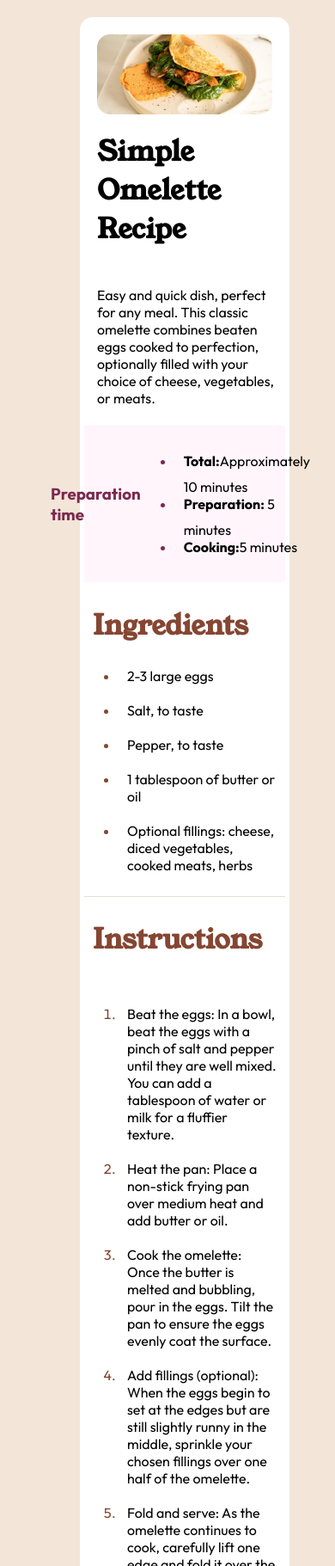
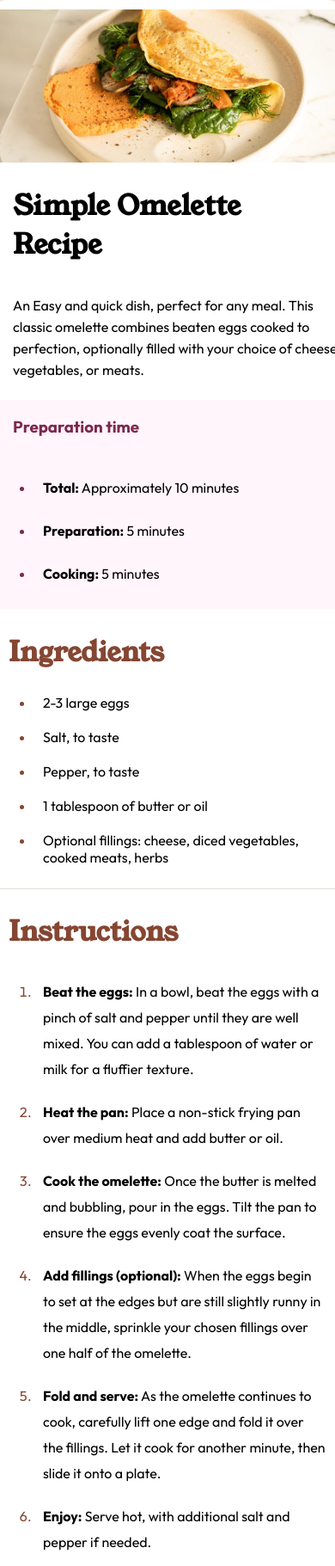
Before and after one commit to mendas-cpu/recipe-page, a plain HTML site: page index.html in a window 390 px wide. Shown: the top 1821 px of the page at 86% size. Drawn offline with Linux system fonts and the light colour scheme.

Commit message:
hello again

```diff
--- a/index.html
+++ b/index.html
@@ -15,18 +15,18 @@
   <div class="container">
     <div class="all">
       <img src="/assets/images/image-omelette.jpeg" id="img1">
-      <h1 id="title1" class="p1">Simple Omelette Recipe</h1>
-      <p>
-
-
-      <p class="p1"> Easy and quick dish, perfect for any meal. This classic omelette combines beaten eggs cooked
+      <div class="introduction_">
+      <h1 id="title1">Simple Omelette Recipe</h1>
+      <p >An Easy and quick dish, perfect for any meal. This classic omelette combines beaten eggs cooked
       to perfection, optionally filled with your choice of cheese, vegetables, or meats.</p>
+      </div>
 
         <div class="prep"><h3 style="color: hsl(332, 51%, 32%);" id="prept"> Preparation time</h3>
 
-        <ul id="ul1"><li><strong>Total:</strong>Approximately 10 minutes</li>
-          <li><strong>Preparation:</strong> 5 minutes</li>
-          <li> <strong>Cooking:</strong>5 minutes</li></ul> </div>
+          <ul id="ul1"><li><strong>Total:</strong> Approximately 10 minutes</li>
+            <li><strong>Preparation:</strong>  5 minutes</li>
+            <li> <strong>Cooking:</strong> 5 minutes</li></ul>
+       </div>
       <div class="ingredients">
       <h1 id="ing">Ingredients</h1>
 
@@ -34,27 +34,29 @@
       <li>Salt, to taste</li>
       <li>Pepper, to taste</li>
       <li>1 tablespoon of butter or oil</li>
-      <li>Optional fillings: cheese, diced vegetables, cooked meats, herbs</li></ul></div>
-
+      <li>Optional fillings: cheese, diced vegetables, cooked meats, herbs</li></ul>
+      </div>
+      <div class="instructionsdiv">
         <h1 id="inst"> Instructions</h1>
         <ol class="orderedlist">
-      <li>Beat the eggs: In a bowl, beat the eggs with a pinch of salt and pepper until they are well mixed.
+        <li><strong>Beat the eggs:</strong> In a bowl, beat the eggs with a pinch of salt and pepper until they are well mixed.
         You can add a tablespoon of water or milk for a fluffier texture. </li>
 
 
-      <li>Heat the pan: Place a non-stick frying pan over medium heat and add butter or oil.</li>
+        <li><strong>Heat the pan:</strong> Place a non-stick frying pan over medium heat and add butter or oil.</li>
 
-      <li>Cook the omelette: Once the butter is melted and bubbling, pour in the eggs. Tilt the pan to ensure
+        <li><strong>Cook the omelette:</strong> Once the butter is melted and bubbling, pour in the eggs. Tilt the pan to ensure
         the eggs evenly coat the surface.</li>
 
-      <li>Add fillings (optional): When the eggs begin to set at the edges but are still slightly runny in the
+        <li><strong>Add fillings (optional):</strong> When the eggs begin to set at the edges but are still slightly runny in the
         middle, sprinkle your chosen fillings over one half of the omelette.</li>
 
-      <li>Fold and serve: As the omelette continues to cook, carefully lift one edge and fold it over the
+        <li><strong>Fold and serve:</strong> As the omelette continues to cook, carefully lift one edge and fold it over the
         fillings. Let it cook for another minute, then slide it onto a plate.</li>
 
-      <li>Enjoy: Serve hot, with additional salt and pepper if needed.</li></ol>
-
+        <li><strong>Enjoy:</strong> Serve hot, with additional salt and pepper if needed.</li></ol>
+      </div>
+      <div class="nutrdiv">
         <h1 id="nutr">Nutrition</h1>
 
         <p id="pt">The table below shows nutritional values per serving without the additional fillings.</p>
@@ -73,8 +75,9 @@
 
         <tr><th>Fat</th>
           <td><strong>22g</strong></td></tr>
-        </table></div></p>
-        <div class="attribution">Coded By <a href="https://github.com/mendas-cpu" target="_blank">Omar Mendas</a></div>
+        </table>
+      </div>
+      </div>
 
 
 
--- a/style.css
+++ b/style.css
@@ -1,3 +1,15 @@
+:root{
+    --primary-color1:hsl(30, 54%, 90%);
+    --primary-color2:hsl(30, 18%, 87%);
+    --primary-color3:hsl(30, 10%, 34%);
+    --primary-color4:hsl(24, 5%, 18%);
+
+    --secondar-color1:hsl(14, 45%, 36%);
+    --secondar-color1:hsl(332, 51%, 32%);
+    --secondar-color1:hsl(330, 100%, 98%);
+
+
+}
 .attribution{
     text-align: center;
 }
@@ -16,6 +28,7 @@ body{
     display: flex;
     justify-content: center;
     align-items: center;
+    margin: 0 auto;
 }
 
 .all{
@@ -26,15 +39,18 @@ body{
     text-align: left;
     font-family: outfit;
     font-size: 16px;
-
+    width: 100%;
+    padding: 30px;
+    border: 1px solid white;
+    border-radius: 20px;
 }
 
 .container{
     width: 60%;
     display: flex;
     flex-direction: column;
-    border: 5px solid white;
-    border-radius: 15px;
+
+    align-items: center;
 }
 @font-face {
     font-family: outfit;
@@ -47,21 +63,24 @@ body{
 #title1{
     font-family: young;
     margin-left: 15px;
-    margin-bottom: auto;
+    margin-bottom: 20px;
 
 }
-.p1{
-    position: relative;
-    margin-top: auto;
-    margin-left: 15px;
+.introduction_{
+    display: flex;
+    flex-direction: column;
+    align-items: baseline;
+}
+.introduction_ p{
+    line-height: 25px;
 }
 .prep{
     display: flex;
     background-color: hsl(330, 100%, 98%);
     width: 100%;
-    align-items: center;
+    align-items:flex-start;
     justify-content: center;
-
+    flex-direction: column;
 }
 #ul1 li{
     padding: 10px;
@@ -73,18 +92,21 @@ body{
     color: hsl(332, 51%, 32%);
 }
 
-#prept{
-    float: none;
-}
 #ing{
     font-family: young;
     padding-left: 10px;
     margin-bottom: auto;
     color: hsl(14, 45%, 36%);
 }
-
+.instructionsdiv{
+    border-bottom: 1px solid hsl(30, 18%, 87%);
+}
+.orderedlist{
+    line-height: 50px;
+}
 .orderedlist li{
     padding: 10px;
+    line-height: 30px;
 }
 .orderedlist li::marker{
     color: hsl(14, 45%, 36%);
@@ -105,16 +127,30 @@ body{
     padding-left: 10px;
     font-family: young;
 }
+.nutrdiv{
+    display: flex;
+    flex-direction: column;
+    align-items: baseline;
+}
+
 .nutr td{
     color: hsl(14, 45%, 36%);
     padding: 10px;
+    margin-bottom: 1px solid hsl(30, 18%, 87%);
 }
+
 .nutr tr{
     padding: 10px;
 }
-#pt{
-    padding-left: 10px;
+.nutr th{
+    font-weight: 300;
+    padding-right: 500px;
+    border-bottom: 1px solid hsl(30, 18%, 87%);
 }
+#prept{
+    margin-left: 15px;
+}
+
 a{
     text-decoration: none;
     color: hsl(14, 45%, 36%);
@@ -129,3 +165,29 @@ a{
     text-align: center;
     padding-left: 10px;
 }
+@media (max-width:768px) {
+    body{
+        padding: 0px;
+    }
+    .all{
+        width: 100%;
+        padding: 10px;
+        margin: 0px;
+    }
+    .container{
+        width: 100%;
+        padding: 0px;
+        border: none;
+    }
+    .nutr th{
+        padding-right: 100px;
+    }
+    #img1{
+        width: 100%;
+        height: 100%;
+        border-radius: 0px;
+        padding: 0px;
+        margin: 0px;
+    }
+
+}
```
Also changed, not shown: 1 other file. Lines whose indentation alone changed are shown as unchanged.
